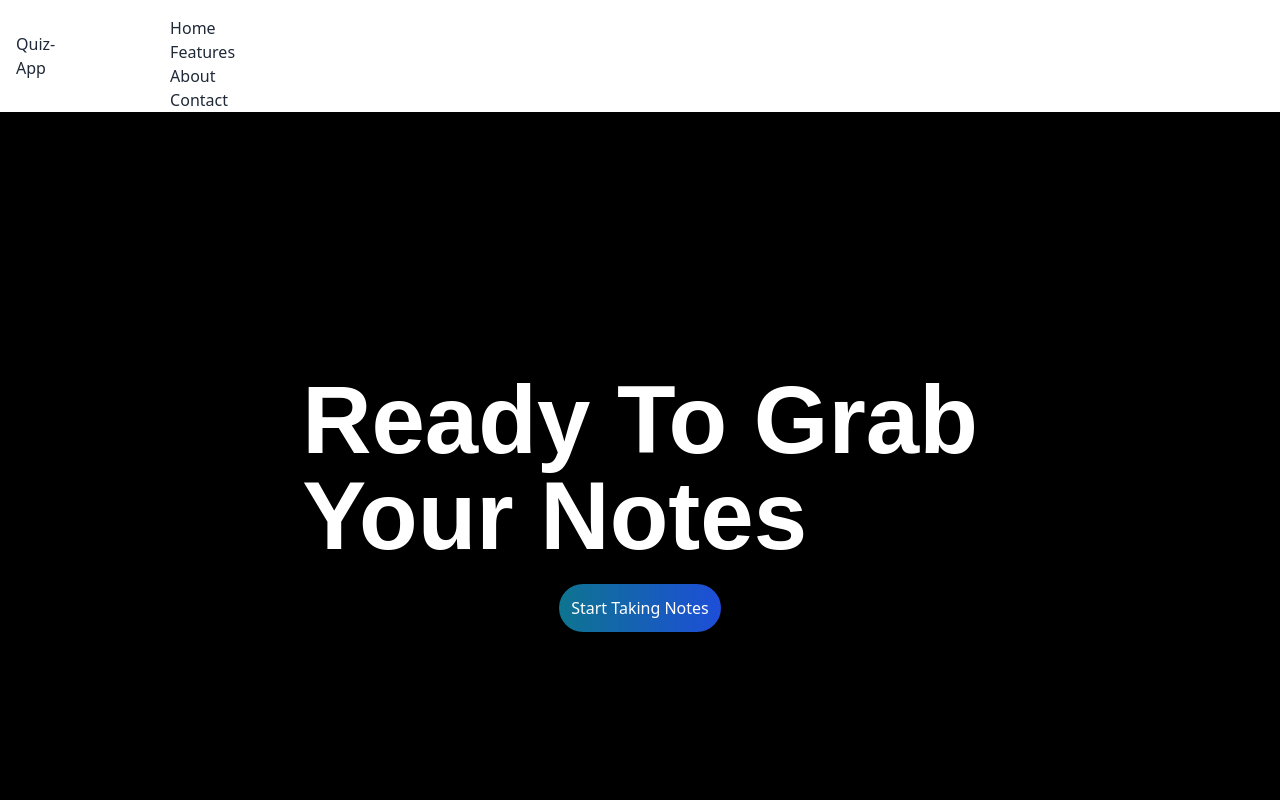
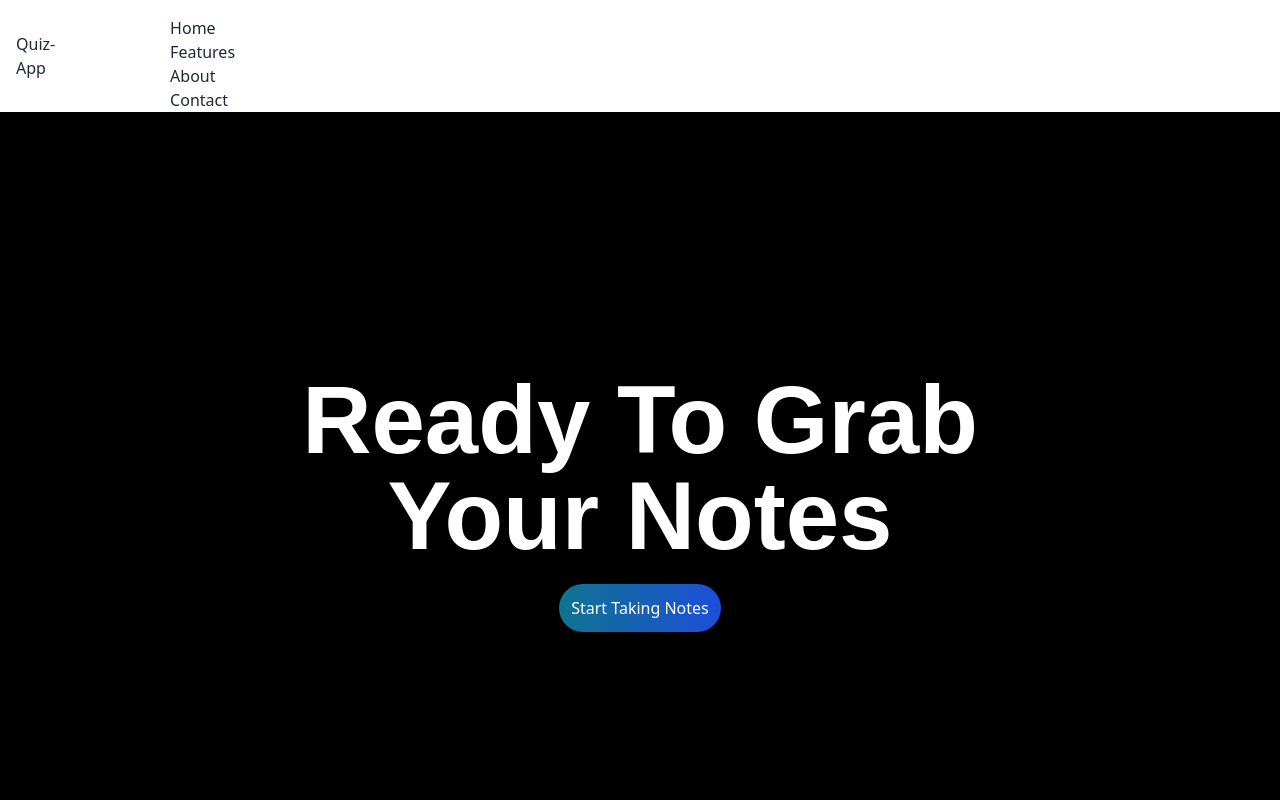
Before and after one commit to Sahil4883/quiz-card, a Next.js app: page / in a window 1280 px wide. Shown: the top 800 px of the page. Built offline with nearby package versions, Linux system fonts and the light colour scheme; no server answers.

Commit message:
small class change for better ui

```diff
--- a/app/(All Pages)/(Home Page)/page.tsx
+++ b/app/(All Pages)/(Home Page)/page.tsx
@@ -9,7 +9,7 @@ export default async function Home() {
   return (
     <>
       <div className=" h-screen flex items-center flex-col justify-center bg-black">
-        <h1 className="h-home text-7xl md:text-8xl text-white">
+        <h1 className="h-home text-7xl md:text-8xl text-white text-center">
           Ready To Grab <br />
           Your Notes
         </h1>
```
